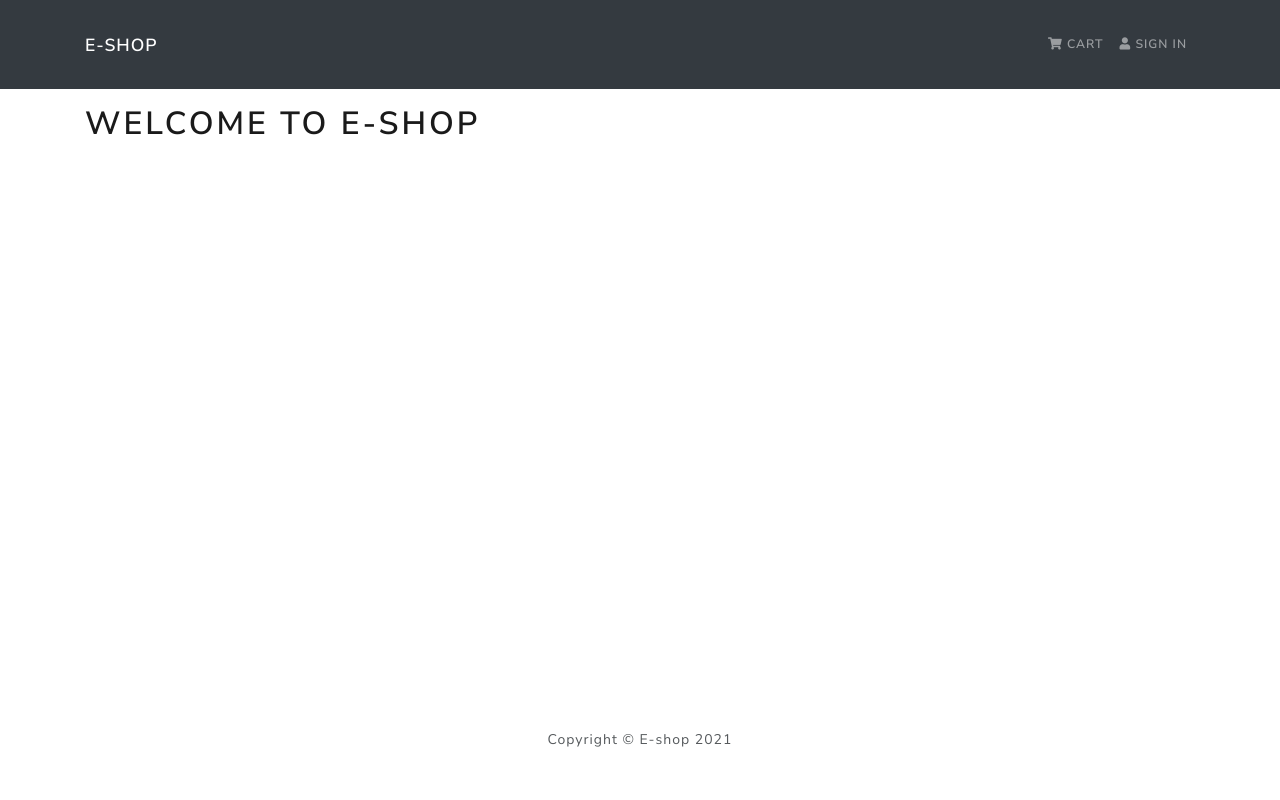
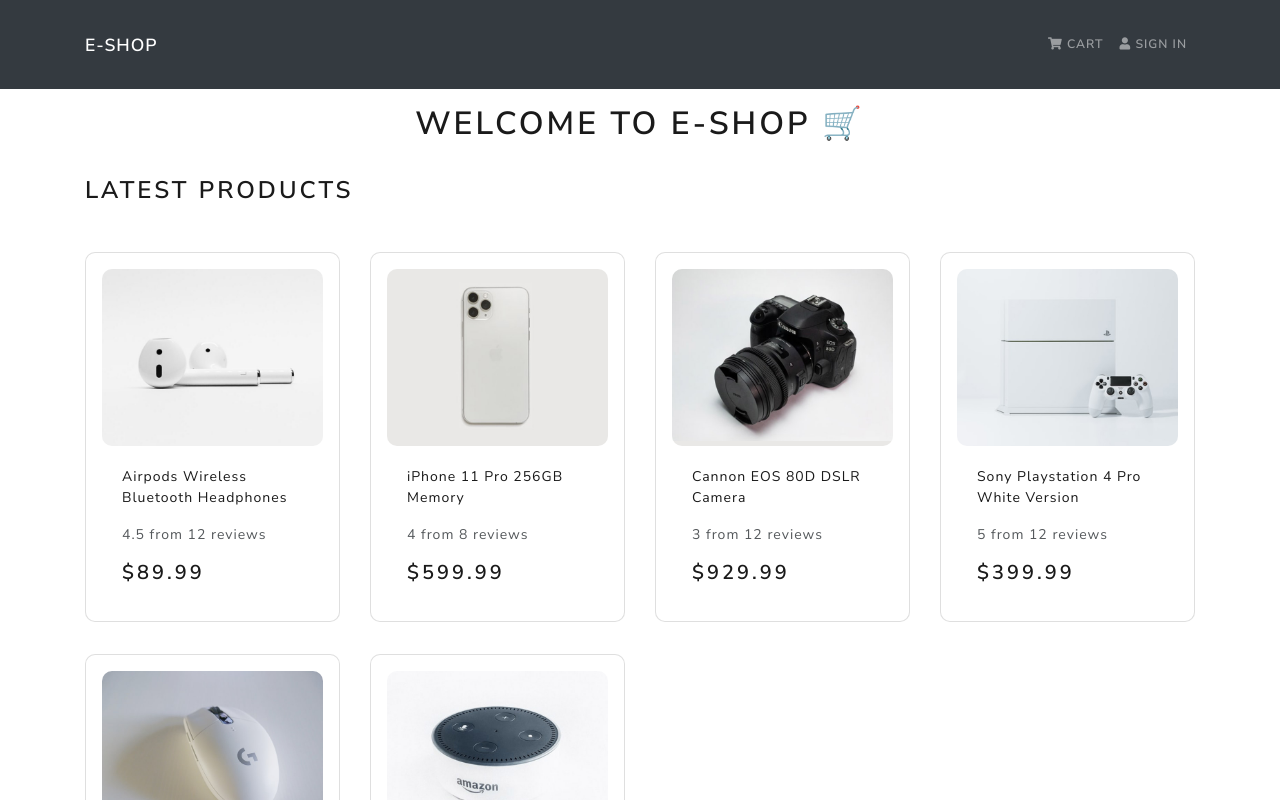
Before and after one commit to Pratham82/E-Commerce-MERN-stack, a React (Create React App) app in the folder frontend/: page / in a window 1280 px wide. Shown: the top 800 px of the page. Built offline with nearby package versions, Linux system fonts and the light colour scheme.

Commit message:
Added new components to App

```diff
--- a/frontend/src/App.js
+++ b/frontend/src/App.js
@@ -1,6 +1,7 @@
 import { Container } from 'react-bootstrap'
 import Header from './components/Header'
 import Footer from './components/Footer'
+import Home from './components/screens/HomeScreen'
 
 export default function App() {
   return (
@@ -8,7 +9,8 @@ export default function App() {
       <Header />
       <main className="py-3">
         <Container>
-          <h1>Welcome to E-shop</h1>
+          <h1 className="text-center"> Welcome to E-shop 🛒</h1>
+          <Home />
         </Container>
       </main>
       <Footer />
```
